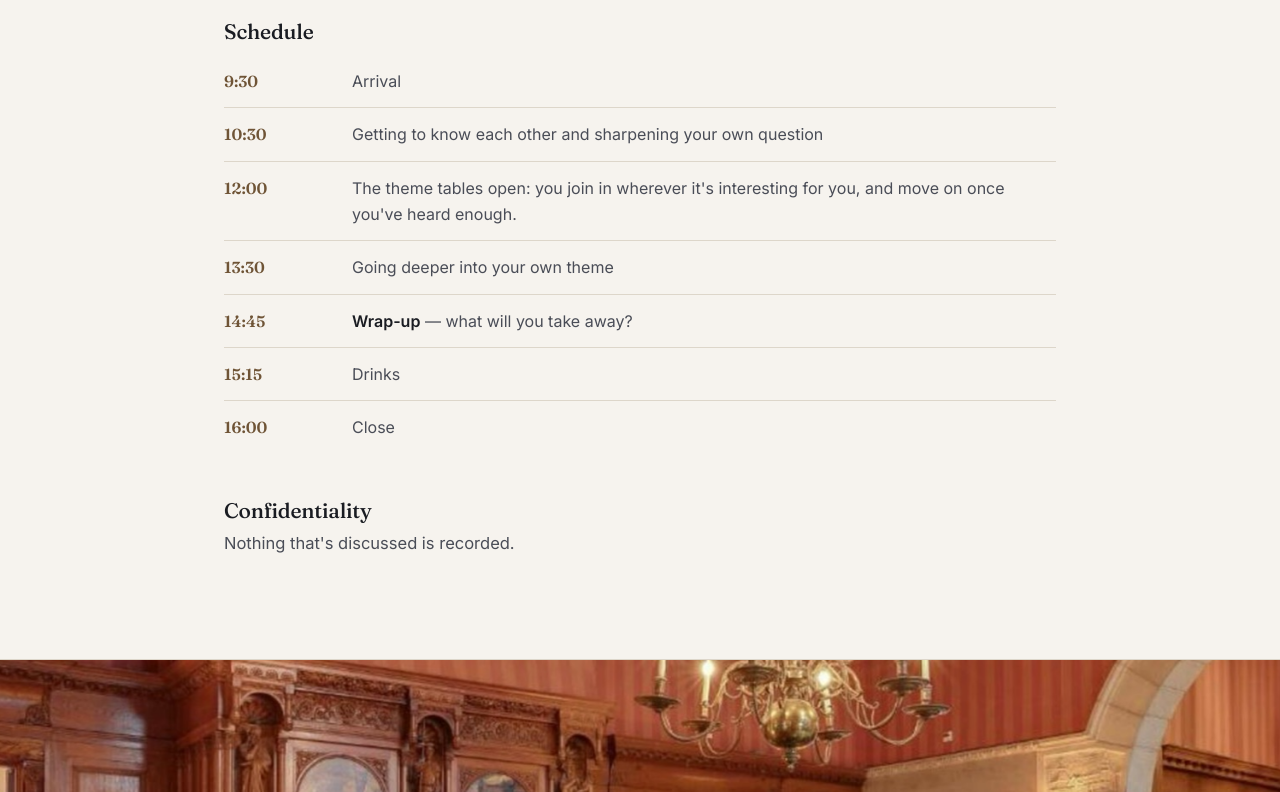
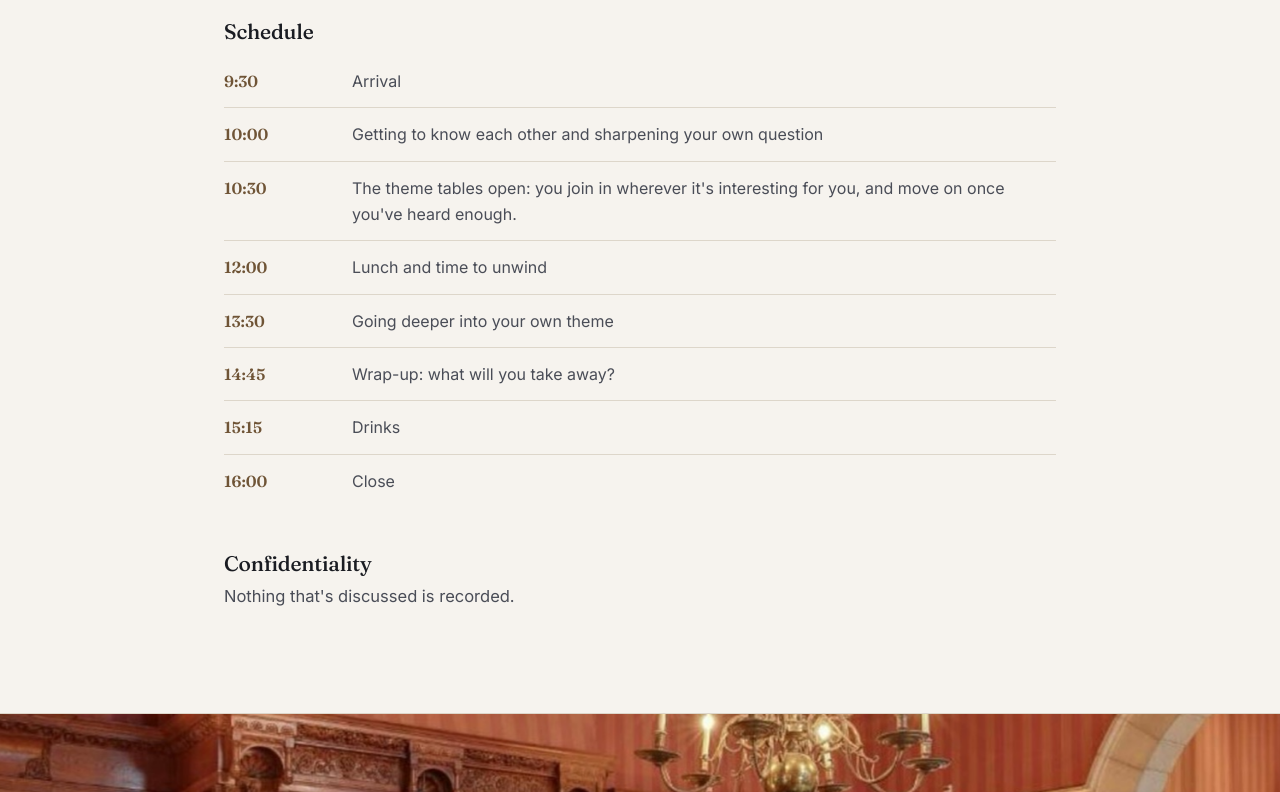
Before and after one commit to groenjoris/design-leaders-xchange, a plain HTML site: page en/index.html in a window 1280 px wide. Shown: the part 4808-5600 px from the top of the page. Drawn offline with Linux system fonts and the light colour scheme.

Commit message:
Dagschema: 10:00 kennismaken, 10:30 thematafels, 12:00 lunch en ontspanning; Afronding niet vet (NL en EN)
Co-Authored-By: Claude Opus 5.5 <noreply@anthropic.com>

```diff
--- a/en/index.html
+++ b/en/index.html
@@ -364,10 +364,11 @@
         <h3>Schedule</h3>
         <div class="timeline">
           <div class="slot"><div class="t">9:30</div><div class="d">Arrival</div></div>
-          <div class="slot"><div class="t">10:30</div><div class="d">Getting to know each other and sharpening your own question</div></div>
-          <div class="slot"><div class="t">12:00</div><div class="d">The theme tables open: you join in wherever it's interesting for you, and move on once you've heard enough.</div></div>
+          <div class="slot"><div class="t">10:00</div><div class="d">Getting to know each other and sharpening your own question</div></div>
+          <div class="slot"><div class="t">10:30</div><div class="d">The theme tables open: you join in wherever it's interesting for you, and move on once you've heard enough.</div></div>
+          <div class="slot"><div class="t">12:00</div><div class="d">Lunch and time to unwind</div></div>
           <div class="slot"><div class="t">13:30</div><div class="d">Going deeper into your own theme</div></div>
-          <div class="slot"><div class="t">14:45</div><div class="d"><strong>Wrap-up</strong> — what will you take away?</div></div>
+          <div class="slot"><div class="t">14:45</div><div class="d">Wrap-up: what will you take away?</div></div>
           <div class="slot"><div class="t">15:15</div><div class="d">Drinks</div></div>
           <div class="slot"><div class="t">16:00</div><div class="d">Close</div></div>
         </div>
```
Also changed, not shown: index.html (+4 -3 lines).
